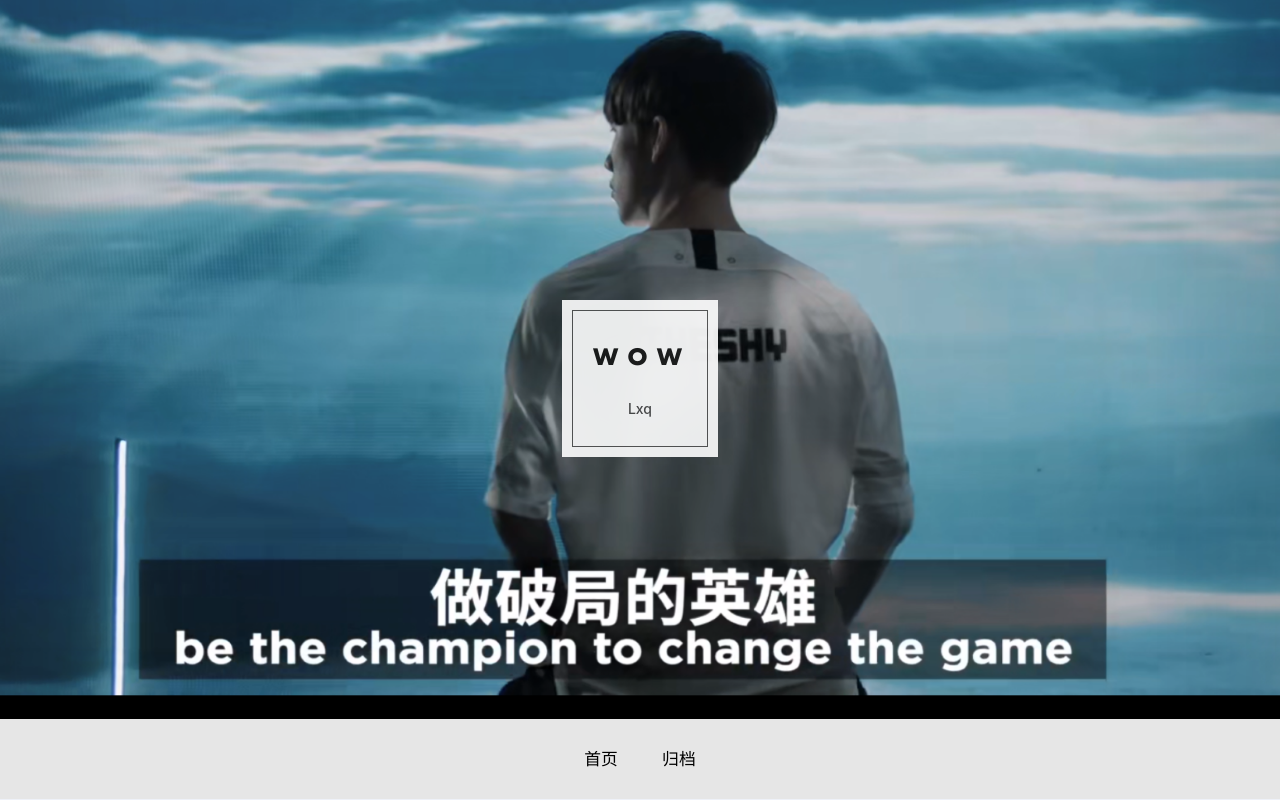
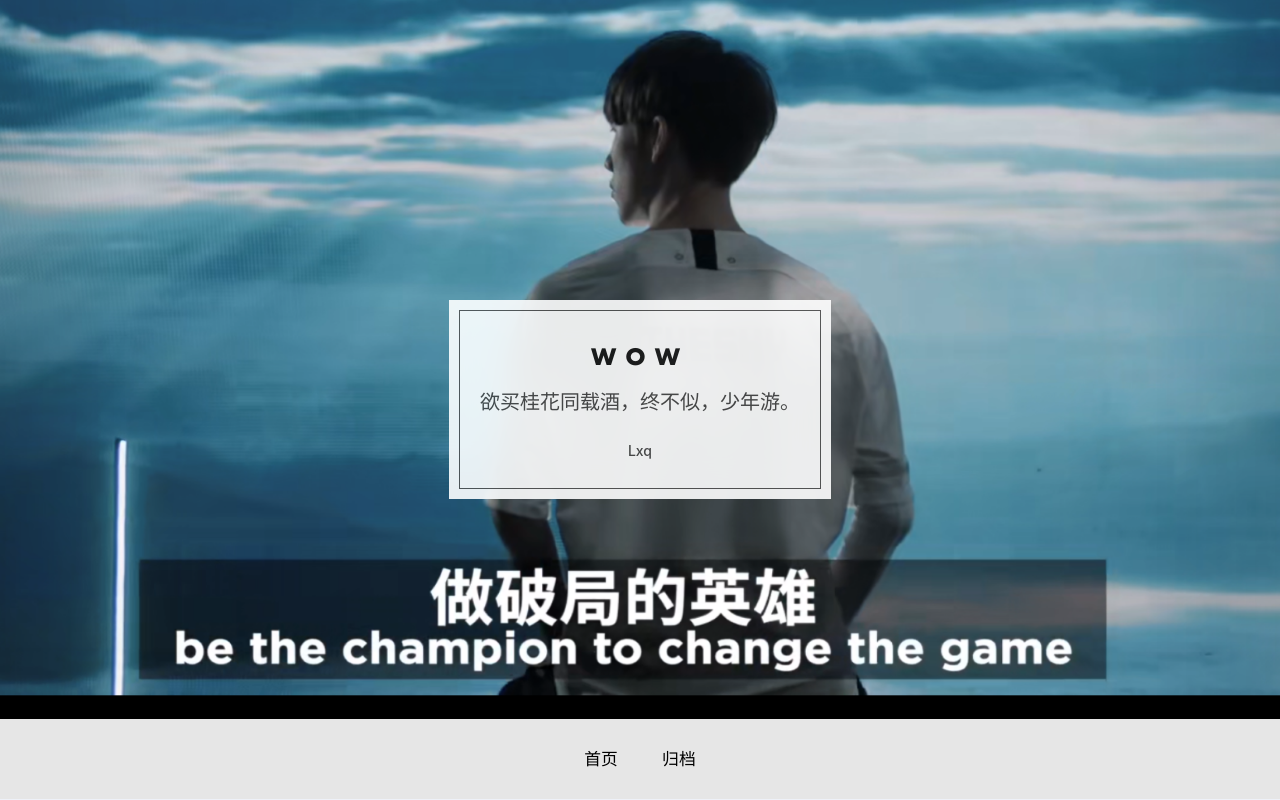
Before and after one commit to Olinvia/Olinvia.github.io, a plain HTML site: page index.html in a window 1280 px wide. Shown: the top 800 px of the page. Drawn offline with nearby package versions, Linux system fonts and the light colour scheme; some packages are replaced by stand-ins of ours; some icons are missing; files whose address does not match are found by name.

Commit message:
Site updated: 2020-11-23 23:41:21

```diff
--- a/index.html
+++ b/index.html
@@ -9,10 +9,12 @@
 
 
 
-  <meta property="og:type" content="website">
+  <meta name="description" content="欲买桂花同载酒，终不似，少年游。">
+<meta property="og:type" content="website">
 <meta property="og:title" content="Wow">
 <meta property="og:url" content="http://example.com/index.html">
 <meta property="og:site_name" content="Wow">
+<meta property="og:description" content="欲买桂花同载酒，终不似，少年游。">
 <meta property="og:locale" content="zh_CN">
 <meta property="article:author" content="Lxq">
 <meta name="twitter:card" content="summary">
@@ -190,7 +192,7 @@
 
           <div class="homelogoback"  style="border: 1px solid #404040;" >
             <h1><a href="#content" id="logo">Wow</a></h1>
-            <h3></h3>
+            <h3>欲买桂花同载酒，终不似，少年游。</h3>
             <h5>Lxq</h5>
             <!-- <p><a href="https://github.com/iTimeTraveler" target="_blank">Github</a></p> -->
           </div>
```
Also changed, not shown: archives/2020/11/index.html (+3 -1 lines), archives/2020/index.html (+3 -1 lines), archives/index.html (+3 -1 lines).
